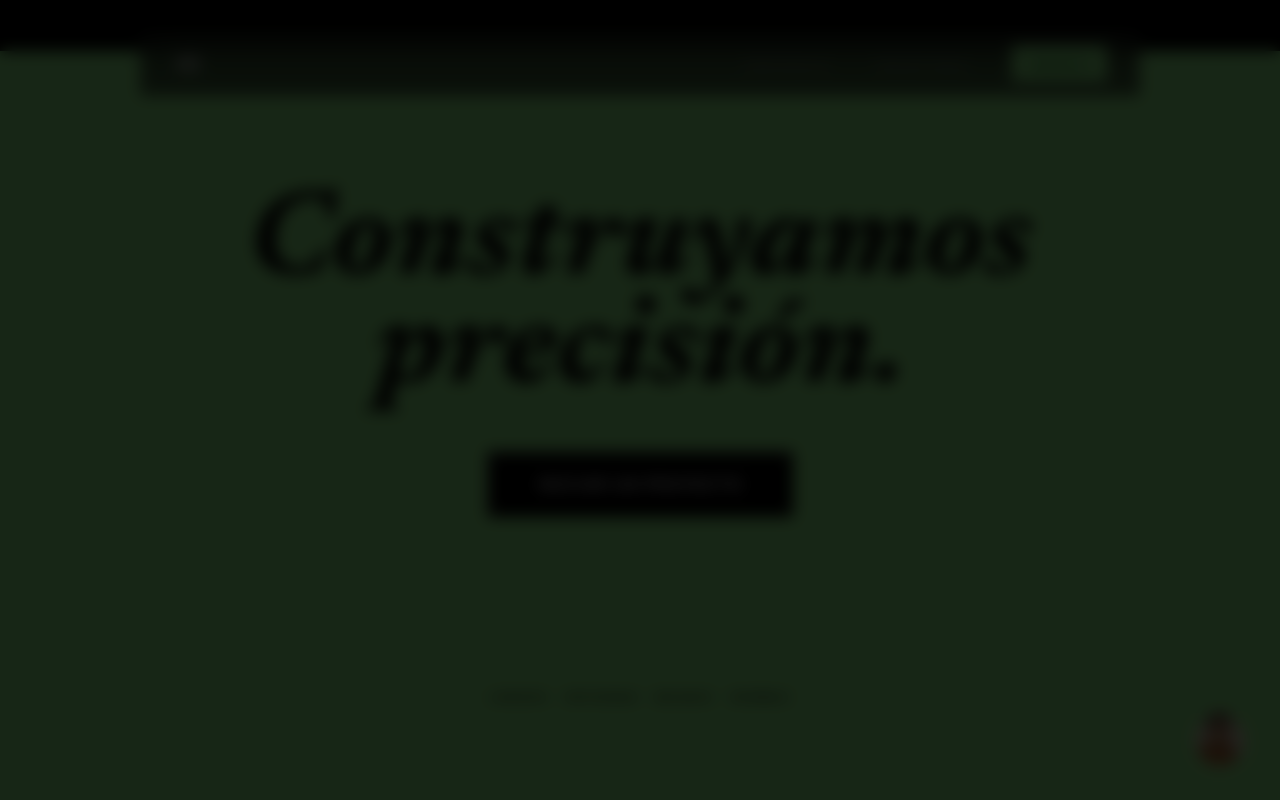
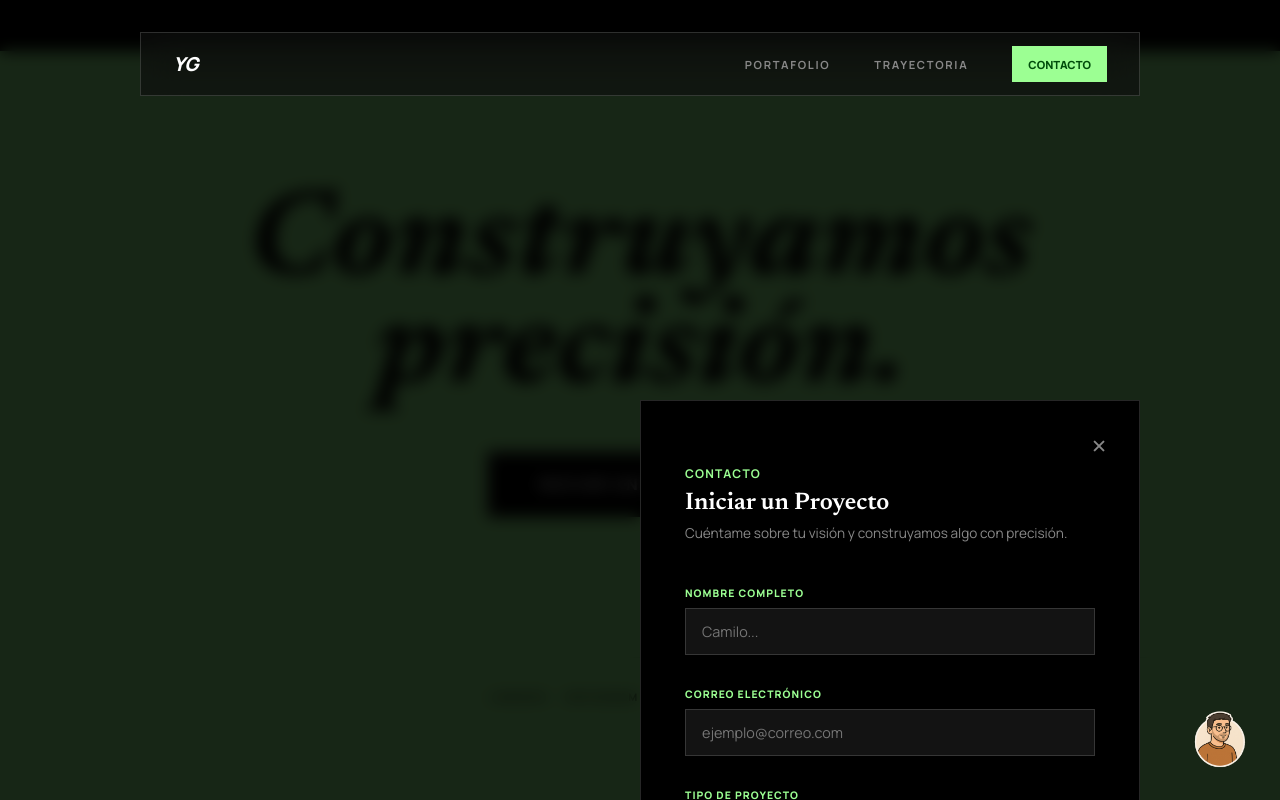
Before and after one commit to yekam97/yekam97.github.io, a Next.js app: page / in a window 1280 px wide. Both pictures are taken after a click on the button "INICIAR UN PROYECTO". Shown: the part 6372-7172 px from the top of the page. Built offline with nearby package versions, Linux system fonts and the light colour scheme.

Commit message:
fix: Refactor modals to use fixed positioning for true floating window behavior

```diff
--- a/components/ContactModal.js
+++ b/components/ContactModal.js
@@ -49,15 +49,16 @@ const ContactModal = ({ isOpen, onClose }) => {
     if (!mounted) return null;
 
     const modalContent = (
-        <AnimatePresence>
+        <AnimatePresence mode="wait">
             {isOpen && (
-                <>
+                <div style={{ position: 'fixed', inset: 0, pointerEvents: 'auto' }}>
                     <motion.div
                         className={styles.overlay}
                         initial={{ opacity: 0 }}
                         animate={{ opacity: 1 }}
                         exit={{ opacity: 0 }}
                         onClick={onClose}
+                        style={{ pointerEvents: 'auto' }}
                     />
                     <motion.div
                         className={styles.modal}
@@ -65,6 +66,7 @@ const ContactModal = ({ isOpen, onClose }) => {
                         animate={{ opacity: 1, scale: 1, y: 0 }}
                         exit={{ opacity: 0, scale: 0.95, y: 20 }}
                         onClick={(e) => e.stopPropagation()}
+                        style={{ pointerEvents: 'auto', position: 'fixed', top: '50%', left: '50%', transform: 'translate(-50%, -50%)', maxHeight: '90vh', overflow: 'auto' }}
                     >
                         <button className={styles.closeBtn} onClick={onClose}>✕</button>
 
@@ -130,7 +132,7 @@ const ContactModal = ({ isOpen, onClose }) => {
                             </>
                         )}
                     </motion.div>
-                </>
+                </div>
             )}
         </AnimatePresence>
     );
--- a/components/ContactModal.module.css
+++ b/components/ContactModal.module.css
@@ -3,20 +3,15 @@
     inset: 0;
     background-color: rgba(0, 0, 0, 0.85);
     backdrop-filter: blur(8px);
-    display: grid;
-    place-items: center;
     z-index: 9999;
-    padding: var(--spacing-4);
-    width: 100%;
-    height: 100%;
+    cursor: pointer;
 }
 
 .modal {
     background-color: #000000;
-    width: 100%;
+    width: 95%;
     max-width: 500px;
     padding: var(--spacing-12) var(--spacing-8) var(--spacing-8);
-    position: relative;
     border: 1px solid var(--outline);
     z-index: 10000;
 }
--- a/components/ProjectModal.js
+++ b/components/ProjectModal.js
@@ -24,15 +24,16 @@ export default function ProjectModal({ project, isOpen, onClose }) {
   };
 
   const modalContent = (
-    <AnimatePresence>
+    <AnimatePresence mode="wait">
       {isOpen && (
-        <>
+        <div style={{ position: 'fixed', inset: 0, pointerEvents: 'auto' }}>
           <motion.div
             className={styles.backdrop}
             initial={{ opacity: 0 }}
             animate={{ opacity: 1 }}
             exit={{ opacity: 0 }}
             onClick={onClose}
+            style={{ pointerEvents: 'auto' }}
           />
           <motion.div
             className={styles.modalContainer}
@@ -41,6 +42,7 @@ export default function ProjectModal({ project, isOpen, onClose }) {
             exit={{ opacity: 0, scale: 0.95, y: 20 }}
             transition={{ duration: 0.3 }}
             onClick={(e) => e.stopPropagation()}
+            style={{ pointerEvents: 'auto', position: 'fixed', top: '50%', left: '50%', transform: 'translate(-50%, -50%)', maxHeight: '90vh', overflow: 'auto' }}
           >
             <button className={styles.closeButton} onClick={onClose}>
               ✕
@@ -111,7 +113,7 @@ export default function ProjectModal({ project, isOpen, onClose }) {
               </div>
             </div>
           </motion.div>
-        </>
+        </div>
       )}
     </AnimatePresence>
   );
--- a/components/ProjectModal.module.css
+++ b/components/ProjectModal.module.css
@@ -3,13 +3,7 @@
   inset: 0;
   background: rgba(0, 0, 0, 0.8);
   z-index: 9999;
-  display: flex;
-  align-items: center;
-  justify-content: center;
-  overflow-y: auto;
-  padding: var(--spacing-8) var(--spacing-4);
-  width: 100%;
-  height: 100%;
+  cursor: pointer;
 }
 
 .modalContainer {
@@ -17,12 +11,9 @@
   border: 1px solid var(--outline);
   z-index: 10000;
   max-width: 1000px;
-  width: 100%;
+  width: 95%;
   border-radius: 2px;
   position: relative;
-  overflow-y: auto;
-  max-height: 90vh;
-  margin: auto;
   box-shadow: 0 10px 40px rgba(0, 0, 0, 0.9);
 }
 
```
